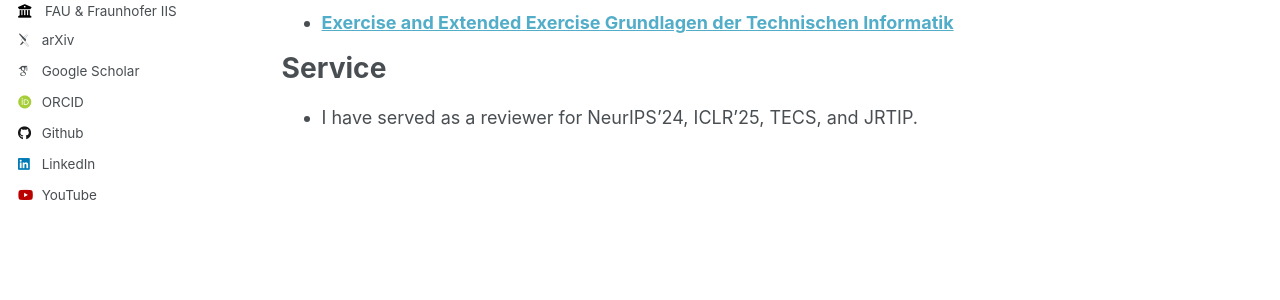
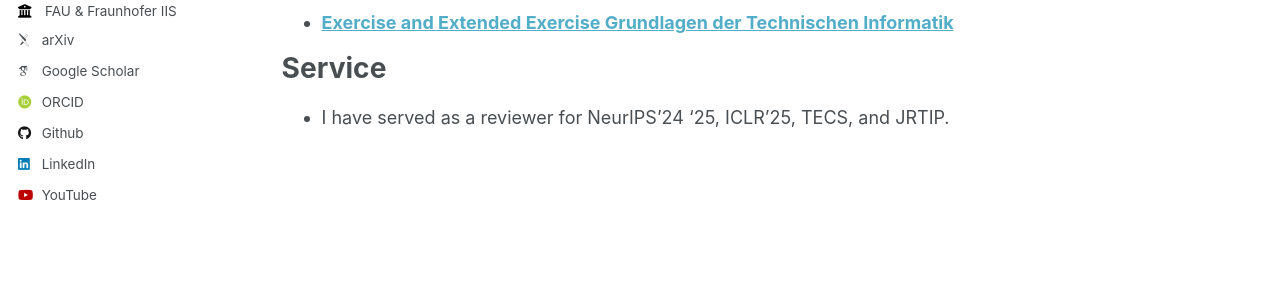
Before and after one commit to markdeutel/markdeutel.github.io, a Jekyll site: the page built from _pages/cv.md, in a window 1280 px wide and 900 px high, scrolled down 1852 px. Shown: the part 408-708 px from the top of the window. Built offline with Jekyll 4.4.1, drawn with Linux system fonts in a browser that asks for light colours; some web fonts are replaced.

Commit message:
[MOD] updated CV

```diff
--- a/_pages/cv.md
+++ b/_pages/cv.md
@@ -69,4 +69,4 @@ Teaching
 
 Service
 ======
-* I have served as a reviewer for NeurIPS'24, ICLR'25, TECS, and JRTIP.
+* I have served as a reviewer for NeurIPS'24 '25, ICLR'25, TECS, and JRTIP.
```
